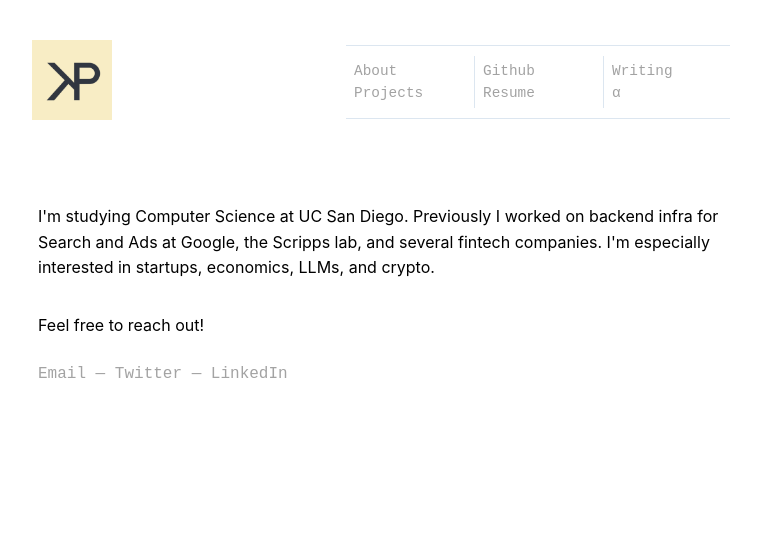
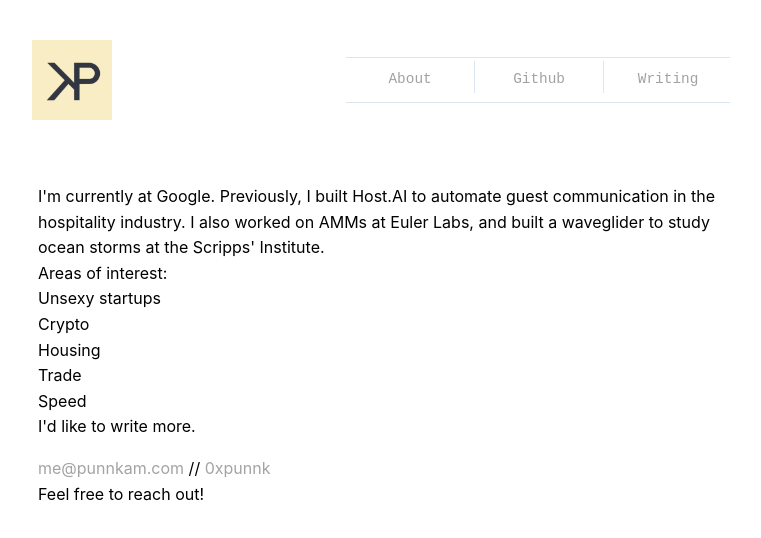
Before and after one commit to punnkam/punnkam.github.io, a Next.js app: page / in a window 1280 px wide. Shown: the top 538 px of the page, without its empty margins (258-1019 px from the left). Built offline with nearby package versions, Linux system fonts and the light colour scheme.

Commit message:
feat: revamp landing

```diff
--- a/package.json
+++ b/package.json
@@ -17,6 +17,7 @@
   },
   "devDependencies": {
     "eslint": "8.10.0",
-    "eslint-config-next": "12.1.0"
+    "eslint-config-next": "12.1.0",
+    "tailwindcss": "^3.3.3"
   }
 }
--- a/pages/components/navbar.js
+++ b/pages/components/navbar.js
@@ -23,25 +23,25 @@ export default function NavBar() {
                         <Link href="/">
                             <a>About</a>
                         </Link>
-                        <Link href="/projects">
+                        {/* <Link href="/projects">
                             <a>Projects</a>
-                        </Link>
+                        </Link> */}
                     </div>
                     <hr className={styles.hrh} />
                     <div className={styles.sublinks}>
                         <a href="https://github.com/punnkam">Github</a>
-                        <a href="https://drive.google.com/file/d/1IyY-ukAKj0eJ6ow6KHuDMcBFeiRpkgs7/view?usp=sharing">
+                        {/* <a href="https://drive.google.com/file/d/1IyY-ukAKj0eJ6ow6KHuDMcBFeiRpkgs7/view?usp=sharing">
                             Resume
-                        </a>
+                        </a> */}
                     </div>
                     <hr className={styles.hrh} />
                     <div className={styles.sublinks}>
                         <Link href="/writing">
                             <a>Writing</a>
                         </Link>
-                        <Link href="/other">
+                        {/* <Link href="/other">
                             <a>α</a>
-                        </Link>
+                        </Link> */}
                     </div>
                 </div>
                 <hr className={styles.hrw} />
--- a/pages/index.js
+++ b/pages/index.js
@@ -11,27 +11,30 @@ export default function Home() {
             </Head>
             <div className={styles.main}>
                 <p>
-                    I&apos;m studying Computer Science at UC San Diego.
-                    Previously I worked on backend infra for Search and Ads at
-                    Google, the Scripps lab, and several fintech companies.
-                    I&apos;m especially interested in startups, economics, LLMs,
-                    and crypto.
+                    {`I'm currently at Google. Previously, I built Host.AI to automate
+                    guest communication in the hospitality industry. I also worked on AMMs at Euler Labs, and built a waveglider to study ocean storms at the Scripps' Institute.`}
                 </p>
+                <div>
+                    {`Areas of interest:`}
+                    <ul>
+                        <li>Unsexy startups</li>
+                        <li>Crypto</li>
+                        <li>Housing</li>
+                        <li>Trade</li>
+                        <li>Speed</li>
+                    </ul>
+                </div>
+                <div>
+                    {`I'd like to write more.`}
+                </div>
 
-                {/* <div>
-                    In 2021, I started{" "}
-                    <a href="https://twitter.com/BlockchainAtSd">
-                        Blockchain at San Diego
-                    </a>
-                    , a community of 600+ builders, researchers, and investors.
-                </div> */}
 
+                <div className={styles.socialsContainer}>
+                    <a className={styles.socials} href="mailto: me@punnkam.com">me@punnkam.com</a>{"  //  "}
+                    <a className={styles.socials} href="https://twitter.com/0xpunnk">0xpunnk</a>
+
+                </div>
                 <p>Feel free to reach out!</p>
-                <div className={styles.socials}>
-                    <a href="mailto: punn.kamolyabutr@gmail.com">Email</a> —{" "}
-                    <a href="https://twitter.com/0xpunnk">Twitter</a> —{" "}
-                    <a href="https://linkedin.com/in/punnkam">LinkedIn</a>
-                </div>
             </div>
         </div>
     );
--- a/pages/projects/index.js
+++ b/pages/projects/index.js
@@ -15,8 +15,7 @@ export default function Home() {
                     <a href="https://promptguessr.app/" className={styles.card}>
                         <h2>PromptGuessr</h2>
                         <p>
-                            Guess the prompt of a StableDiffusion generated
-                            image on Lexica.
+                            GeoGuessr for AI-generated images.
                         </p>
                         <div className={styles.technologies}>
                             Next, Firebase
--- a/styles/Home.module.css
+++ b/styles/Home.module.css
@@ -3,7 +3,6 @@
 }
 
 .main {
-  min-height: 100vh;
   flex: 1;
   display: flex;
   flex-direction: column;
@@ -121,9 +120,12 @@
 }
 
 .socials {
-  margin-top: 0.5rem;
   color: #a3a3a3;
-  font-family: "Roboto Mono", monospace;
+  /* font-family: "Roboto Mono", monospace; */
+}
+
+.socialsContainer {
+  margin-top: 1rem;
 }
 
 .intext {
--- a/styles/Layout.module.css
+++ b/styles/Layout.module.css
@@ -35,7 +35,8 @@
 .sublinks {
   display: flex;
   flex-direction: column;
-  justify-content: space-evenly;
+  justify-content: center;
+  align-items: center;
   margin: 0.5rem;
   width: 7rem;
 }
@@ -54,7 +55,7 @@
   border: none;
 }
 .hrh {
-  height: 3.2rem;
+  height: 2rem;
   width: 1px;
   background-color: #dce6f0;
   border: none;
--- a/styles/globals.css
+++ b/styles/globals.css
@@ -1,3 +1,7 @@
+@tailwind base;
+@tailwind components;
+@tailwind utilities;
+
 html,
 body {
   padding: 0;
--- /dev/null
+++ b/tailwind.config.js
@@ -0,0 +1,10 @@
+/** @type {import('tailwindcss').Config} */
+module.exports = {
+  content: [
+    "./src/**/*.{js,jsx,ts,tsx}",
+  ],
+  theme: {
+    extend: {},
+  },
+  plugins: [],
+}
```
Also changed, not shown: 1 other file (tests, documents, lock files or other folders).
